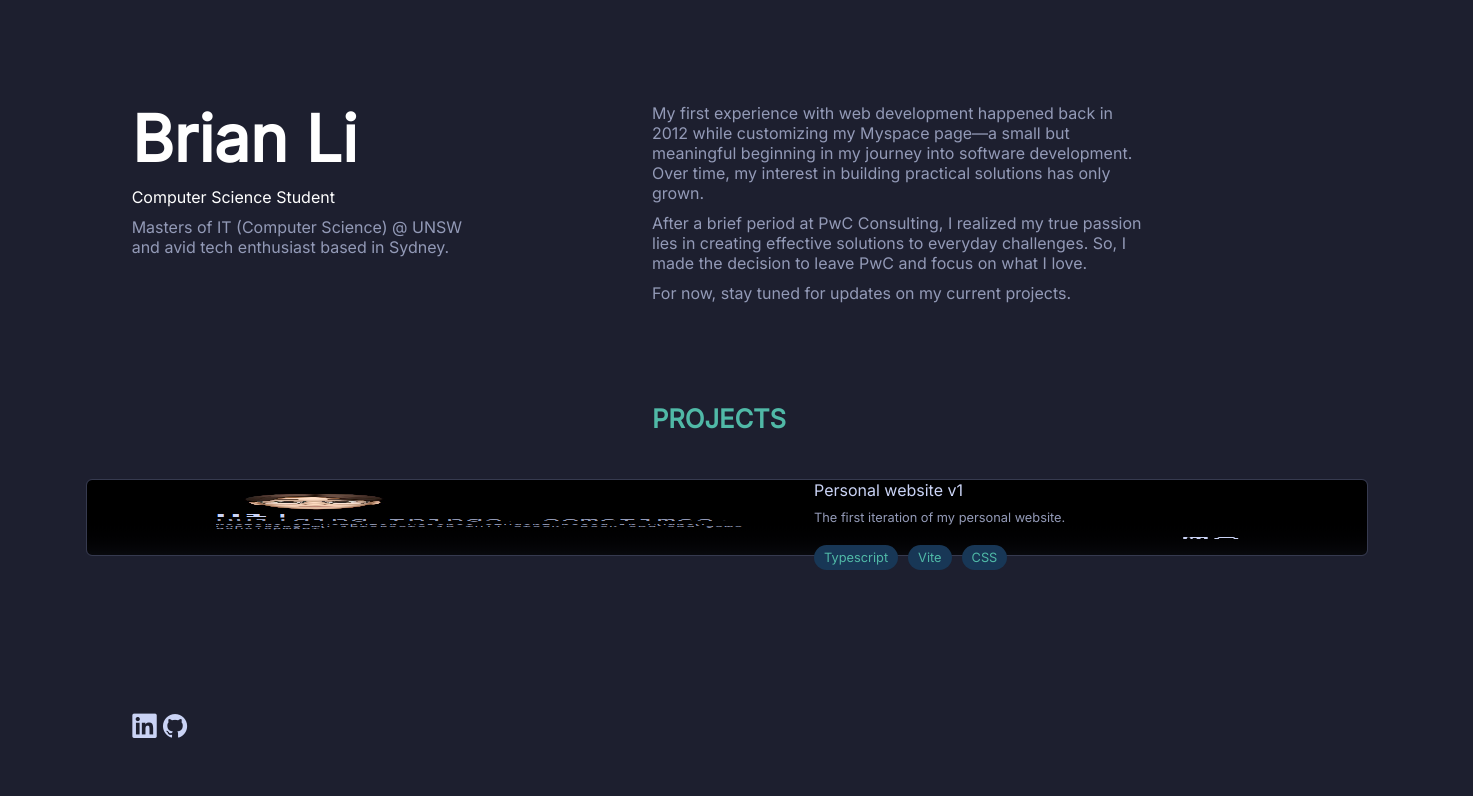
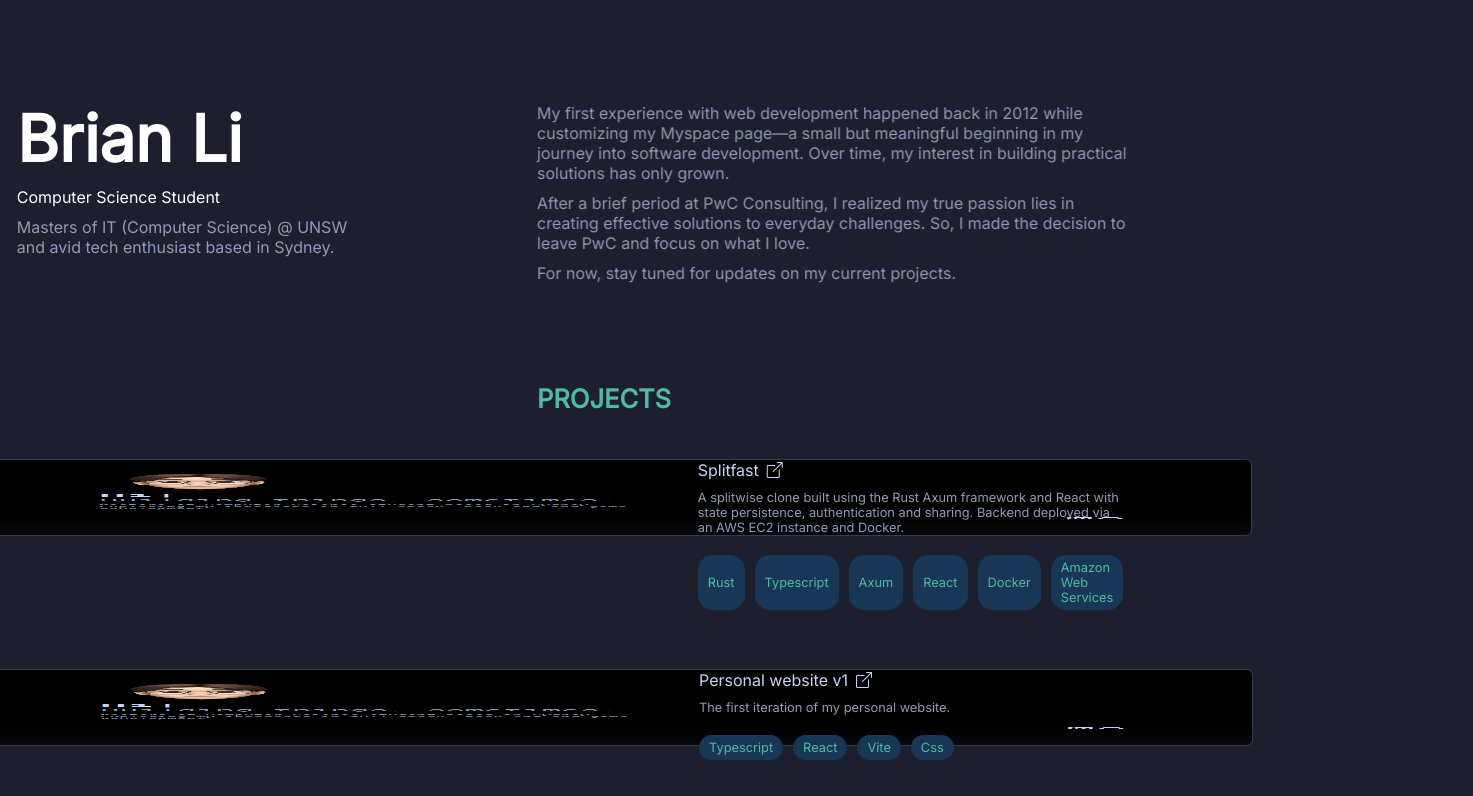
Before and after one commit to brianchunghli/website-v2, a React (Vite) app: page / in a window 1280 px wide. Shown: the top 796 px of the page, 1473 px wide, since content can reach past the window. Built offline with nearby package versions, Linux system fonts and the light colour scheme.

Commit message:
refactor: updated skills list rendering conditions

```diff
--- a/src/pages/Projects.tsx
+++ b/src/pages/Projects.tsx
@@ -5,15 +5,20 @@
 import FancySection from "../components/fancySection";
 import { ImageContentEntry, ComponentDelay } from "../types";
 
-
-//const contents: ContentEntry[] = [{ name: "Hi", desc: "Okay", skills: ["okay"] }];
 const imageContents: ImageContentEntry[] = [
   {
     link: "https://brianli-personal-website.vercel.app",
-    name: "Personal website v1",
+    title: "Splitfast",
+    desc: "A splitwise clone built using the Rust Axum framework and React with state persistence, authentication and sharing. Backend deployed via an AWS EC2 instance and Docker.",
+    image: "/website-v1.png",
+    skills: ["Rust", "Typescript", "Axum", "React", "Docker", "Amazon Web Services"]
+  },
+  {
+    link: "https://brianli-personal-website.vercel.app",
+    title: "Personal website v1",
     desc: "The first iteration of my personal website.",
     image: "/website-v1.png",
-    skills: ["Typescript", "Vite", "CSS"]
+    skills: ["Typescript", "React", "Vite", "Css"]
   }
 ];
 
@@ -26,11 +31,13 @@
       <FadeLeftRight delay={mainDelay} FadeLeft={false}>
         <span id="project-section-title" className="title"><b>PROJECTS</b></span>
         <ul id="project-section-content">
-          {imageContents.map(({ link, name, desc, image, skills }, i) =>
-            <li key={`${name}-${i}`} >
+          {imageContents.map(({ link, title, desc, image, skills }, i) =>
+            <li key={`${title}-${i}`} >
               <ImageCard imageUrl={image} href={link} >
-                <FancySection name={name} desc={desc} />
-                <SkillList name={name} items={skills} />
+                <FancySection name={title} desc={desc} link={link} />
+                {skills &&
+                  <SkillList name={title} items={skills} />
+                }
               </ImageCard>
             </li>)}
         </ul>
```
